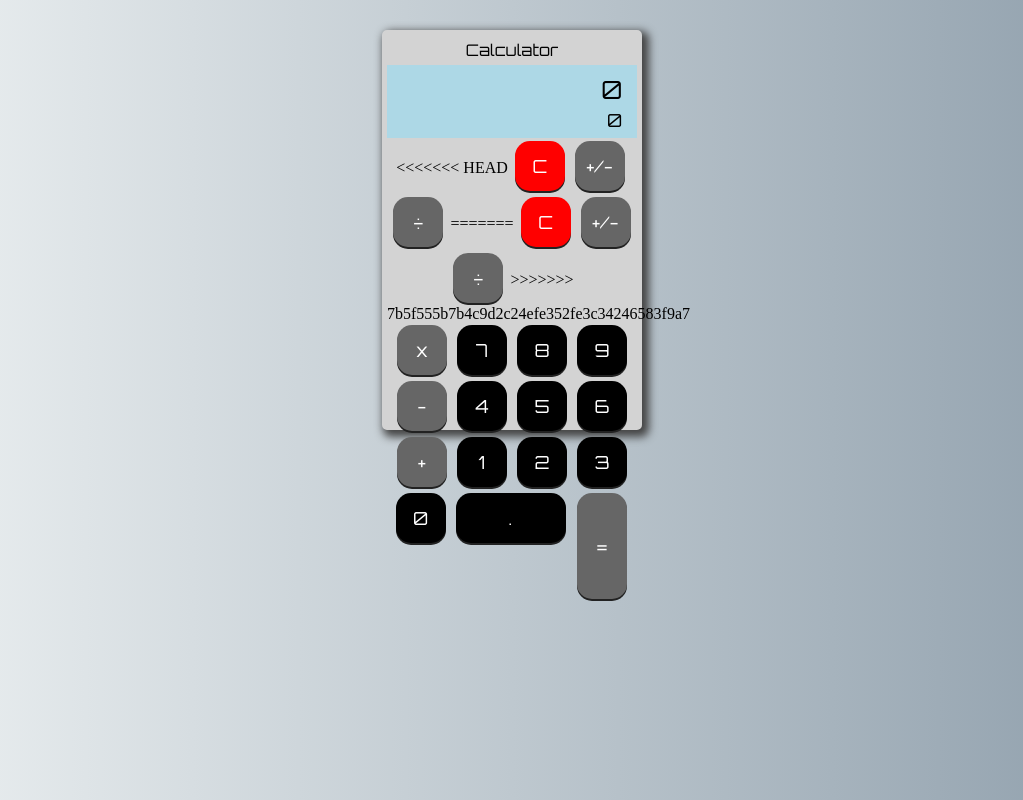
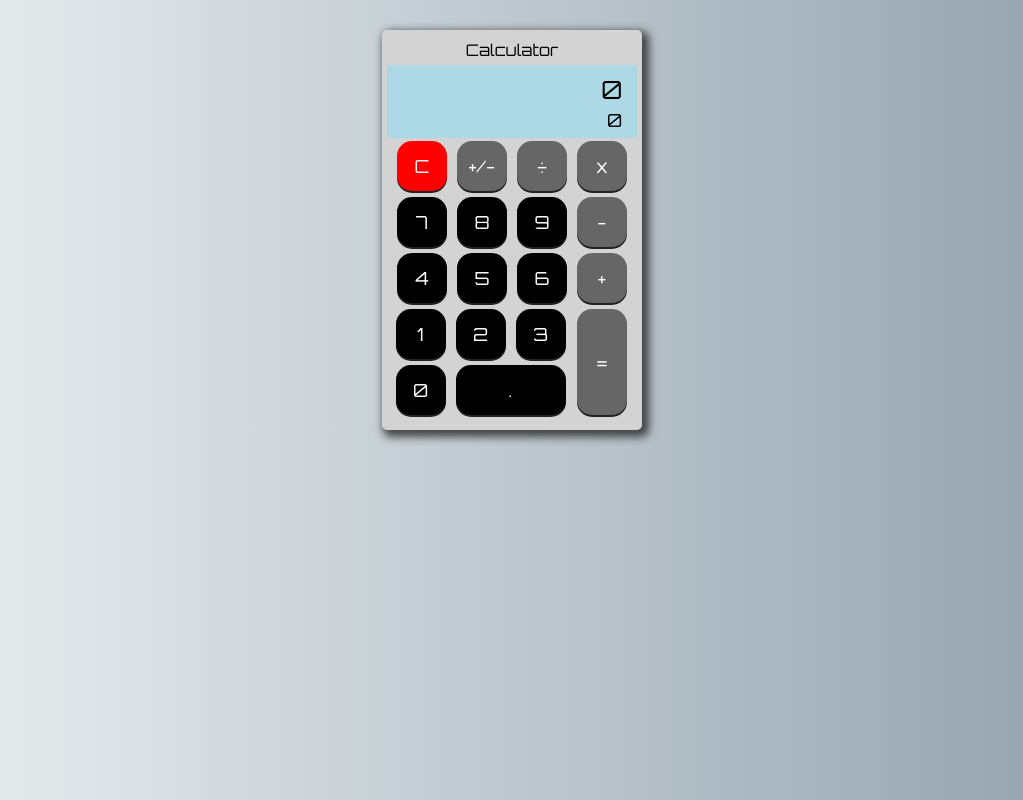
Before and after one commit to mikesuchor/FCC-Calculator, a plain HTML site: page index.html in a window 1280 px wide. Shown: the whole page, without its empty margins (128-1151 px from the left). Drawn offline with Linux system fonts and the light colour scheme.

Commit message:
Fixed merge conflict

```diff
--- a/index.html
+++ b/index.html
@@ -16,15 +16,9 @@
     <p id='output'>0</p>
     <p id='stored'>0</p>
     </div>
-<<<<<<< HEAD
     <button id='clearbtn' class='operators' onclick='clearScreen()'>C</button>
     <button id='reverse' class='operators' onclick='reverse()' disabled>+/-</button>
-    <button id='dividebtn' class='operators' value='/' onclick='addOperator(this)'>&#247;</button>
-=======
-    <button id='clearbtn' class='operations' onclick='clearScreen()'>C</button>
-    <button id='reverse' class='operations' onclick='reverse()' disabled>+/-</button>
     <button id='dividebtn' class='operators' value='/' onclick='addOperator(this)'>&#247</button>
->>>>>>> 7b5f555b7b4c9d2c24efe352fe3c34246583f9a7
     <button id='multiplybtn' class='operators' value='x'  onclick='addOperator(this)'>x</button>
     <button id='7btn' class='numbers' value='7' onclick='addValue(this)'>7</button>
     <button id='8btn' class='numbers' value='8' onclick='addValue(this)'>8</button>
@@ -33,11 +27,11 @@
     <button id='4btn' class='numbers' value='4' onclick='addValue(this)'>4</button>
     <button id='5btn' class='numbers' value='5' onclick='addValue(this)'>5</button>
     <button id='6btn' class='numbers' value='6' onclick='addValue(this)'>6</button>
-    <button id='plusbtn' class='operators' value='+' onclick='addOperator(this)'>+</button>
+    <button id='plusbtn' class='operators' value='+' onclick='addValue(this)'>+</button>
     <button id='1btn' class='numbers' value='1' onclick='addValue(this)'>1</button>
     <button id='2btn' class='numbers' value='2' onclick='addValue(this)'>2</button>
     <button id='3btn' class='numbers' value='3' onclick='addValue(this)'>3</button>
-    <button id='equalsbtn' class='operations' value='=' onclick='equals()'>=</button>
+    <button id='equalsbtn' class='operators' value='=' onclick='equals()'>=</button>
     <button id='0btn' class='numbers' value='0' onclick='addValue(this)'>0</button>
     <button id='decimalbtn' class='numbers' value='.' onclick='addOperator(this)'>.</button>
   </div>
```
